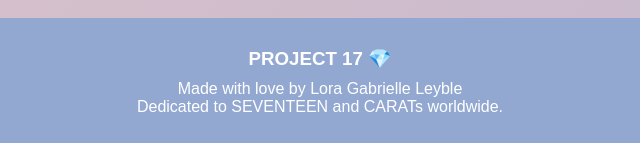
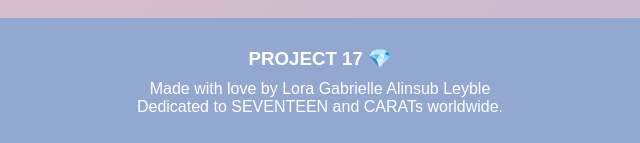
Before and after one commit to loragabrielle/Project_17, a plain HTML site: page index.html in a window 1280 px wide. Shown: the part 2586-2729 px from the top of the page, 320-960 px from the left. Drawn offline with Linux system fonts and the light colour scheme.

Commit message:
Update footer name in index.html

```diff
--- a/index.html
+++ b/index.html
@@ -174,7 +174,7 @@
 
         <footer>
             <h3>PROJECT 17 💎</h3>
-            <p>Made with love by Lora Gabrielle Leyble</p>
+            <p>Made with love by Lora Gabrielle Alinsub Leyble</p>
             <p>Dedicated to SEVENTEEN and CARATs worldwide.</p>
         </footer>
 
```
